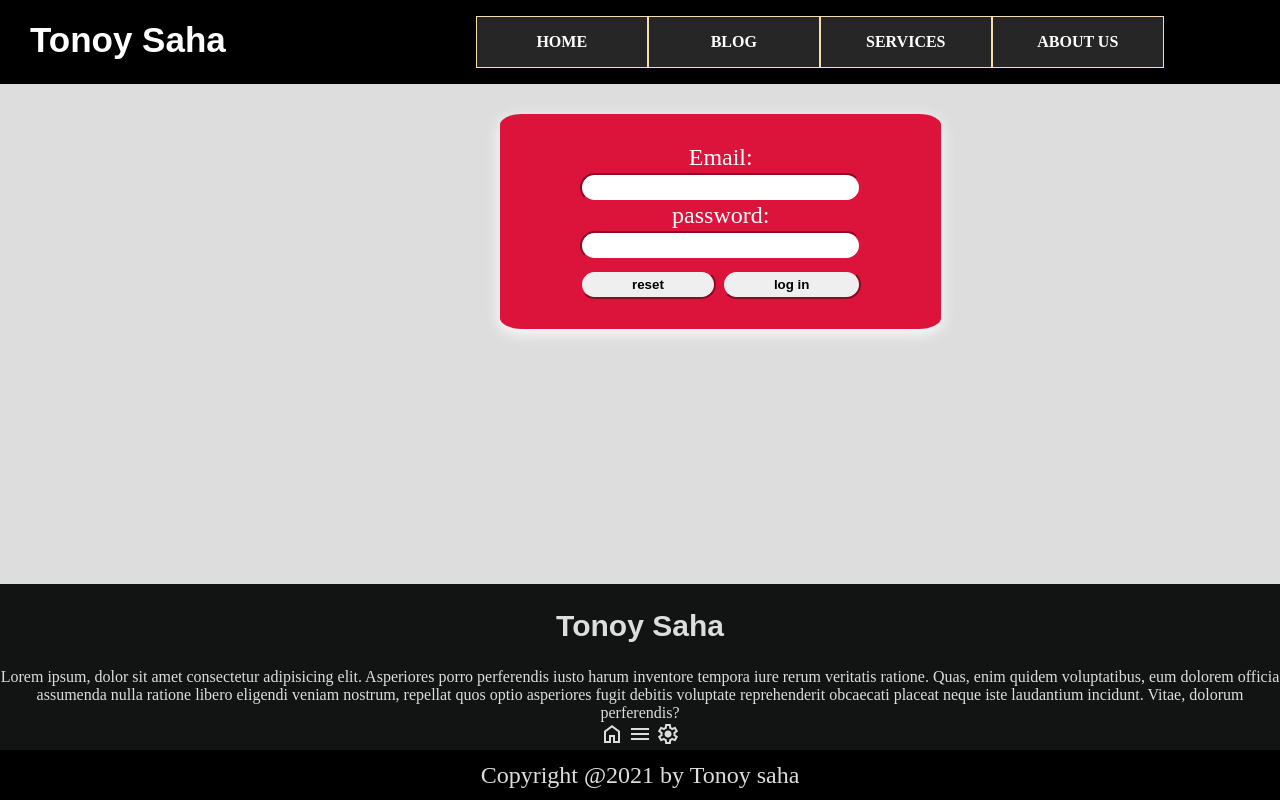
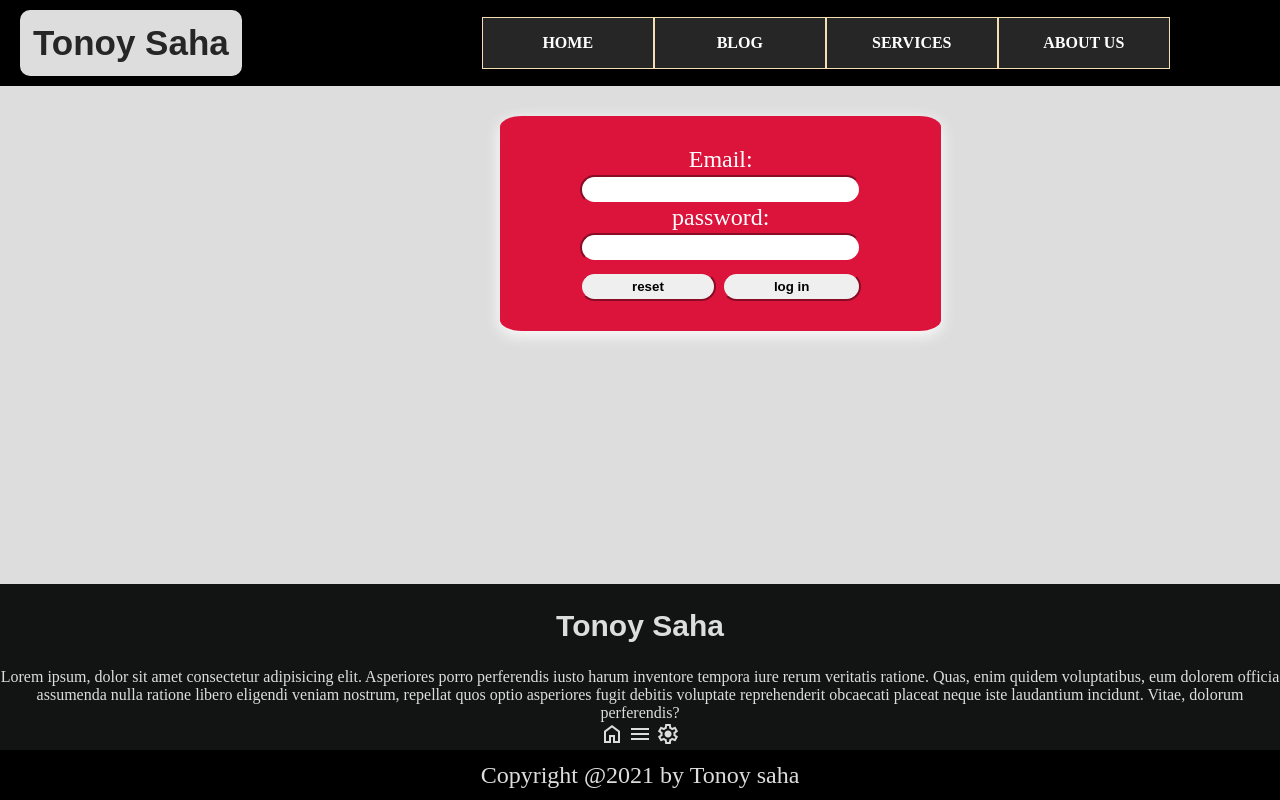
Before and after one commit to tonoy-saha/Sign_in_page, a plain HTML site: page index.html in a window 1280 px wide. In both pictures the pointer is over the element 127 px from the left and 47 px from the top of the page. Drawn offline with nearby package versions, Linux system fonts and the light colour scheme.

Commit message:
first commit

```diff
--- a/style4.css
+++ b/style4.css
@@ -12,13 +12,24 @@ header{
     color: white;
     display: flex;
 }
+
+
 .logo{
     font-family: Arial, Helvetica, sans-serif;
     font-size: 35px;
     font-weight: bold;
     margin-left: 20px;
     margin-top: 10px;
+    margin-bottom: 10px;
     padding: 10px;
+    border: #ddd 3px solid;
+    border-radius: 10px;
+
+}
+.logo:hover{
+    color: #262626;
+    background-color: #ddd;
+    transition: all ease-in 0.5s;
 }
 .navbar{
     display: flex;
```
